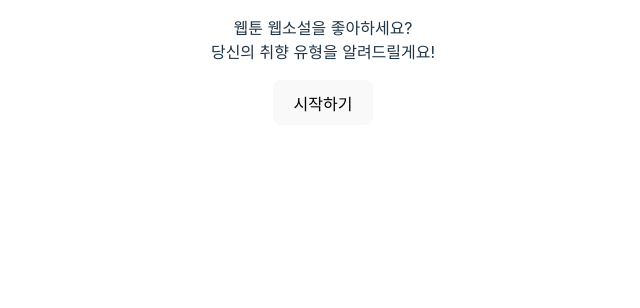
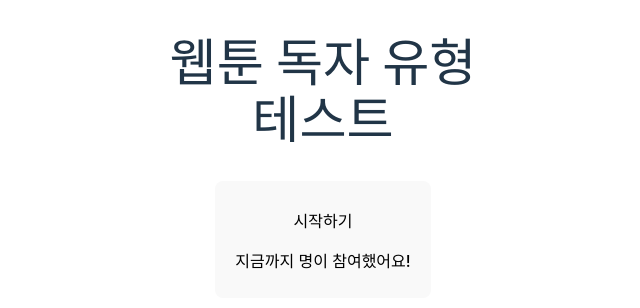
Before and after one commit to Yoonjyjy/SSAFY-ToonBTI, a React (Vite) app in the folder Front/: page / in a window 1280 px wide. Shown: the top 308 px of the page, without its empty margins (317-957 px from the left). Built offline with nearby package versions, Linux system fonts and the light colour scheme.

Commit message:
remove : 필요없는 파일 삭제

```diff
--- a/Front/src/App.tsx
+++ b/Front/src/App.tsx
@@ -6,14 +6,13 @@ import { Home, Quiz } from './pages'
 
 function App() {
   const [modal, setModal] = useState<boolean>(false)
-  const isLogin = localStorage.getItem('token') ? true : false
 
   return (
     <div className="app">
       <div className="MobileFullFrame">
         <Routes>
-          <Route path="/" element={<Home isLogin={isLogin} />} />
-          <Route path="/quiz" element={<Quiz isLogin={isLogin} />} />
+          <Route path="/" element={<Home />} />
+          <Route path="/quiz" element={<Quiz />} />
         </Routes>
       </div>
     </div>
--- a/Front/src/pages/Home.tsx
+++ b/Front/src/pages/Home.tsx
@@ -1,11 +1,9 @@
 import React, { useEffect, useState } from 'react'
+import styled from 'styled-components'
 import { Survey } from '../components'
 
-interface HomeProps {
-  isLogin: boolean
-}
-
-function Home({ isLogin }: HomeProps) {
+const isLogin = localStorage.getItem('token') ? true : false
+function Home() {
   const [comp, setComp] = useState(0)
 
   const handleClick = () => {
@@ -14,26 +12,26 @@ function Home({ isLogin }: HomeProps) {
 
   return (
     <div className="Home">
-      {!isLogin ? (
       <>
         {comp === 0 && (
           <div>
-              <p>
-                웹툰 웹소설을 좋아하세요? <br />
-                당신의 취향 유형을 알려드릴게요!
-              </p>
-              <button onClick={handleClick}>시작하기</button>
+            <h1>웹툰 독자 유형 테스트</h1>
+            <ImageLogo imgUrl=""/>
+            <button onClick={handleClick}>
+              <p>시작하기</p>
+              <p>지금까지 {}명이 참여했어요!</p>
+              </button>
           </div>
         )}
         {comp === 1 && <Survey />}
       </>
-      ) : (
-        <div>
-          <p>로그아웃</p>
-        </div>
-      )}
     </div>
   )
 }
 
+const ImageLogo = styled.div<{imgUrl:string}>`
+  background-image: url(${props => props.imgUrl});
+  background-size: contain;
+  background-position: center;
+`
 export default Home
```
Also changed, not shown: Front/src/pages/Quiz.tsx (+2 -7 lines). Lines whose indentation alone changed are shown as unchanged.
